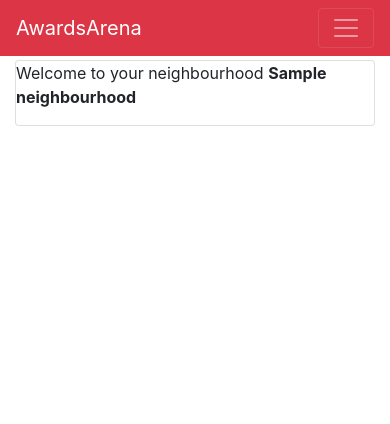
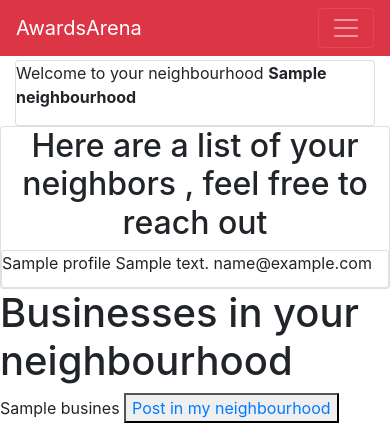
Before and after one commit to Nobella-Nyarari-Ejiofor/Neighbourood, a Django app: page //home/ in a window 390 px wide. Shown: the top 424 px of the page. Run offline with Django 4.2, Linux system fonts and the light colour scheme; a user stored in the database is signed in; tables that the repository leaves empty hold one stand-in row (values such as "Sample post"); grey boxes marked "Sample" are stand-in pictures; parts of the project's set-up code (start-up, migrations or seed data) failed here and were passed over; some libraries are stand-ins or nearby versions.

Commit message:
Added the businesses and posts

```diff
--- a/neighbour/forms.py
+++ b/neighbour/forms.py
@@ -1,6 +1,6 @@
 from django.contrib.auth.models import User
 from django import forms
-from .models import Profile , Neighbourhood
+from .models import Profile , Neighbourhood , Posts
 
 class ProfileForm(forms.ModelForm):
   class Meta:
@@ -11,3 +11,8 @@
   class Meta:
     model = Neighbourhood
     exclude = ['occupants_count']
+
+class PostForm(forms.ModelForm):
+  class Meta:
+    model = Posts
+    exclude= ['profile','neighbourhood']
--- a/neighbour/models.py
+++ b/neighbour/models.py
@@ -1,7 +1,9 @@
+from distutils.command.upload import upload
 from django.db import models
 from django.contrib.auth.models import User
 from django.db.models.signals import post_save
 from django.dispatch import receiver
+from django.forms import ImageField
 
 # Create your models here.
 class Neighbourhood(models.Model):
@@ -47,6 +49,7 @@
   profile_email=models.EmailField(max_length = 100, blank=True)
   location = models.CharField(max_length=30 , blank=True)
   neighbourhood = models.ForeignKey(Neighbourhood,on_delete=models.CASCADE, blank =True, null=True)
+
   def __str__(self):
     return f'{self.user.username}'
 
@@ -93,3 +96,14 @@
   def search_by_business(cls,search_term):
         business= cls.objects.filter(business_name__icontains=search_term)
         return business
+
+class Posts(models.Model):
+   title = models.CharField(max_length=100)
+   content = models.TextField(blank=True, null=True)
+   image = models.ImageField(upload_to="profile/", blank=True, null=True)
+   profile = models.ForeignKey(Profile, on_delete=models.CASCADE, related_name='posts')
+   neighbourhood = models.ForeignKey(Neighbourhood, on_delete=models.CASCADE)
+   created_at = models.DateTimeField(auto_now_add=True)
+
+   def __str__(self):
+       return f'{self.title}'
--- a/neighbour/templates/neighbour/index.html
+++ b/neighbour/templates/neighbour/index.html
@@ -26,11 +26,55 @@
   </div>
 </div>
 
-{% if bisna %}
-{% for business in bisna %}
-<li>business.business_name</li>
+
+
+{% if myneighbours %}
+<div class="card">
+  <h2 class="text-center">Here are a list of your neighbors , feel free to reach out</h2>
+  {% for neighbour in myneighbours %}
+  <div class="card">
+    <div class="card-title">
+      {{neighbour.name}}
+      {{neighbour.bio}}
+      {{neighbour.profile_email}}
+    </div>
+  </div>
+  {% endfor %}
+  {% endif %}
+</div>
+
+
+{% if businesses %}
+{% for business in businesses %}
+<h1>Businesses in your neighbourhood</h1>
+{{business.business_name}}
 {% endfor %}
 {% endif %}
+
+<button><a href="{% url 'post'%}">Post in my neighbourhood</a></button>
+
+
+{% if posts %}
+{% for post in posts %}
+  {{post.title}}
+  {{post.content}}
+{% endfor %}
+{% endif %}
+<div class="col-xl-3 col-sm-6 mb-5">
+  <div class="bg-red rounded shadow-sm py-5 px-4"><img src="https://bootstrapious.com/i/snippets/sn-team/teacher-1.jpg" alt="" width="100" class="img-fluid rounded-circle mb-3 img-thumbnail shadow-sm">
+      <h5 class="mb-0">Tom Sunderland</h5><span class="small text-uppercase text-muted">CEO - Founder</span>
+      <ul class="social mb-0 list-inline mt-3">
+          <li class="list-inline-item"><a href="#" class="social-link"><i class="fa fa-facebook-f"></i></a></li>
+          <li class="list-inline-item"><a href="#" class="social-link"><i class="fa fa-twitter"></i></a></li>
+          <li class="list-inline-item"><a href="#" class="social-link"><i class="fa fa-instagram"></i></a></li>
+          <li class="list-inline-item"><a href="#" class="social-link"><i class="fa fa-linkedin"></i></a></li>
+      </ul>
+  </div>
+
+
+<h1></h1>
+
+
 
 
 
--- a/neighbour/templates/neighbour/navbar.html
+++ b/neighbour/templates/neighbour/navbar.html
@@ -13,9 +13,7 @@
           <span class="sr-only">(current)</span>
         </a>
       </li>
-      <!-- <!-- <li class="nav-item pr-lg-3">
-        <a class="nav-link" href="/api/project">Projects(RestAPI)</a>
-      </li>-->
+
       <li class="nav-item pr-lg-3">
          <form class="navbar-form" role="search" action="{% url 'search_results' %}">
 
--- a/neighbour/templates/neighbour/profile.html
+++ b/neighbour/templates/neighbour/profile.html
@@ -1,5 +1,5 @@
 {%extends 'neighbour/base.html'%}
-{% load bootstrap4%}
+{% load bootstrap4 %}
 
 {% block content%}
 {% if user.profile.name %}
--- a/neighbour/templates/registration/base.html
+++ b/neighbour/templates/registration/base.html
@@ -7,12 +7,6 @@
   <meta charset="utf-8">
   <meta name="viewport" content="width=device-width, initial-scale=1">
   <link rel="stylesheet" href="{% static 'css/registration.css'%}">
-
-  {%if title%}
-
-  <title>{{title}}</title>
-
-  {%endif%}
 
   {% block styles %}
     {% bootstrap_css %}
--- a/neighbour/templates/registration/registration_form.html
+++ b/neighbour/templates/registration/registration_form.html
@@ -2,6 +2,7 @@
 {% load bootstrap4 %}
 {% block content %}
 
+{{block.super}}
 <!-- start of the container -->
 <div class="container">
   <div class="row pt-5 mt -5">
--- a/neighbour/urls.py
+++ b/neighbour/urls.py
@@ -6,7 +6,8 @@
 urlpatterns=[
   path('home/', views.index , name="index"),
   path('', views.profile, name="profile"),
-  re_path(r'^search/', views.search_results, name='search_results')
+  re_path(r'^search/', views.search_results, name='search_results'),
+  re_path(r'^post/', views.post , name="post")
 ]
 
 if settings.DEBUG:
--- a/neighbour/views.py
+++ b/neighbour/views.py
@@ -3,8 +3,8 @@
 from django.contrib.auth.decorators import login_required
 from django.db import transaction
 import neighbour
-from neighbour.models import Profile , Business ,Neighbourhood
-from .forms import ProfileForm , NeighbourhoodForm
+from neighbour.models import Posts, Profile , Business ,Neighbourhood
+from .forms import PostForm, ProfileForm , NeighbourhoodForm
 from django.contrib import messages
 
 # Create your views here.
@@ -12,9 +12,14 @@
 def index(request):
 
   current_user = request.user
-  businesses_near_me = Business.objects.filter(id = current_user.id).all()
+  other_neighbours = Profile.objects.filter(neighbourhood_id = request.user.profile.neighbourhood.id).all()
+  businesses = Business.objects.filter(neighbourhood_id = request.user.profile.neighbourhood.id).all()
+  posts = Posts.objects.filter(neighbourhood_id= request.user.profile.neighbourhood.id).all()
   if request.method == 'POST':
     upload_neighbourhood = NeighbourhoodForm(request.POST,request.FILES)
+
+
+
 
     if upload_neighbourhood.is_valid():
       neighbourhood = upload_neighbourhood.save(commit=False)
@@ -27,7 +32,7 @@
   else:
     upload_neighbourhood = NeighbourhoodForm()
 
-  return render (request , 'neighbour/index.html',{"message":message , "form":upload_neighbourhood})
+  return render (request , 'neighbour/index.html',{"message":message , "form":upload_neighbourhood ,"myneighbours":other_neighbours , "businesses":businesses ,"posts":posts})
 
 
 
@@ -36,7 +41,7 @@
 def profile(request):
   current_user = request.user
   user_profile = Profile.objects.filter(id = current_user.id)
-  business_near_me = Business.filter_by_neighbourhood(neighbourhood_id = current_user.neighbourhood.id)
+
 
 
   if request.method == 'POST':
@@ -58,7 +63,7 @@
 
 
 
-  return render (request,'neighbour/profile.html', {"form" : create_profile ,"bisna":business_near_me})
+  return render (request,'neighbour/profile.html', {"form" : create_profile })
 
 
 def search_results(request):
@@ -73,3 +78,22 @@
     else:
         message = "You haven't searched for any term"
         return render(request, 'neighbour/search.html',{"message":message})
+
+
+def post(request):
+  current_user = request.user
+
+  if request.method == 'POST':
+    upload_post = PostForm(request.POST, request.FILES)
+
+    if upload_post.is_valid():
+      post = upload_post.save(commit=False)
+      post.profile = current_user.profile
+      post.neighbourhood = current_user.profile.neighbourhood
+      post.save()
+
+      return redirect('index')
+  else :
+      upload_post = PostForm()
+
+  return render(request ,'neighbour/post.html', {"form":upload_post})
```
Also changed, not shown: neighbour/templates/neighbour/post.html (added, +9 -0 lines), static/css/registration.css (added, +7 -0 lines), media/neighbourhood.jpg (added), media/neighbourhood2.jpg (added), media/neighbourhood3.jpg (added), media/profile/SAS_5318.JPG (added), media/profile/SAS_5506_I7ZUGBh.JPG (added), media/profile/Screenshot_from_2022-03-15_14-07-10.png (added), neighbour/migrations/0002_alter_profile_neighbourhood.py (added), neighbour/migrations/0003_posts.py (added), static/css/neighbourhood.jpg (added).
